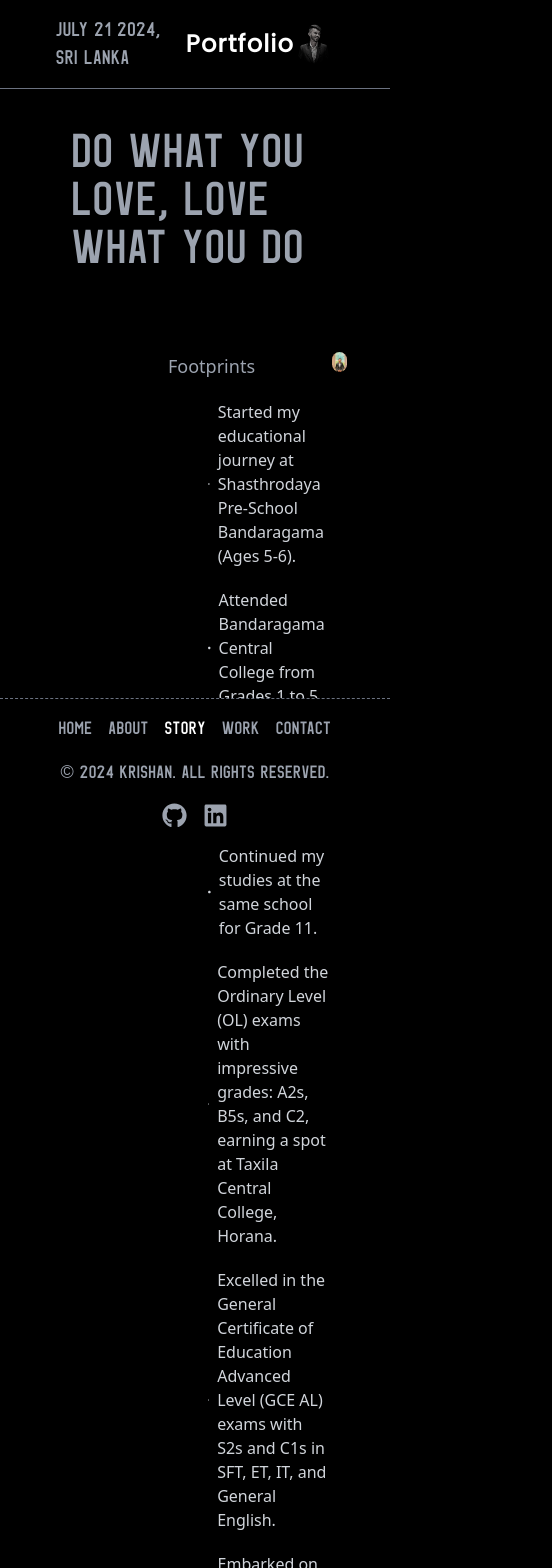
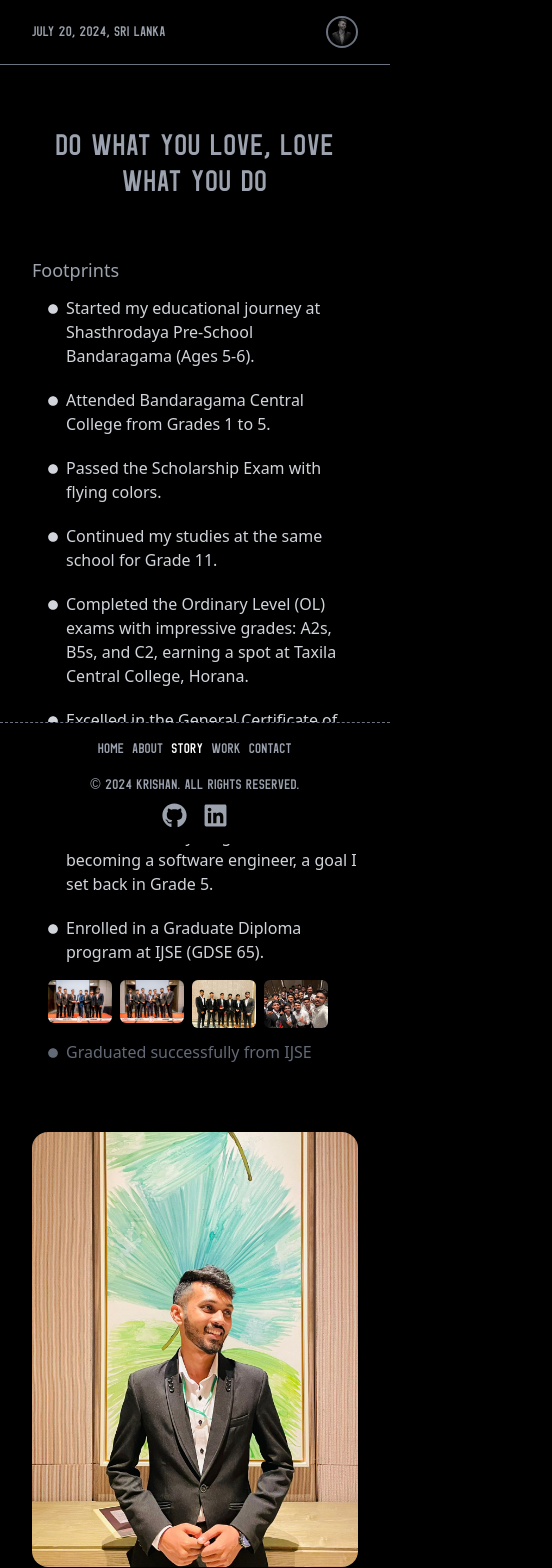
Before and after one commit to KrishanMihiranga/portfolio, a React (Vite) app: page /story in a window 390 px wide. Shown: the top 1568 px of the page, 552 px wide, since content can reach past the window. Built offline with nearby package versions, Linux system fonts and the light colour scheme.

Commit message:
feat: make responsive

```diff
--- a/src/components/screenComponents/Footer.tsx
+++ b/src/components/screenComponents/Footer.tsx
@@ -7,28 +7,27 @@ const Footer = () => {
     const currentPath = location.pathname;
 
     return (
-        <footer className="fixed bottom-0 w-full p-4 bg-black border-t border-gray-500 border-dashed">
-            <div className="flex flex-col items-center justify-between mx-10 md:flex-row">
-                <div className="flex mb-4 space-x-4 md:mb-0">
-                    <Link to="/" className={classNames('text-lg text-regular hover:text-white', {
+        <footer className="fixed bottom-0 w-full p-4 mt-10 bg-black border-t border-gray-500 border-dashed">
+            <div className="flex flex-col items-center justify-between mx-4 space-y-4 md:flex-row md:space-y-0">
+                <div className="flex flex-row items-center justify-center space-x-2 md:flex-row md:space-y-0 md:space-x-4">
+                    <Link to="/" className={classNames('text-sm md:text-lg text-regular hover:text-white', {
                         'text-white': currentPath === '/',
                     })}>HOME</Link>
-                    <Link to="/about" className={classNames('text-lg text-regular hover:text-white', {
+                    <Link to="/about" className={classNames('text-sm md:text-lg text-regular hover:text-white', {
                         'text-white': currentPath === '/about',
                     })}>ABOUT</Link>
-                    <Link to="/story" className={classNames('text-lg text-regular hover:text-white', {
+                    <Link to="/story" className={classNames('text-sm md:text-lg text-regular hover:text-white', {
                         'text-white': currentPath === '/story',
                     })}>STORY</Link>
-                    <Link to="/work" className={classNames('text-lg text-regular hover:text-white', {
+                    <Link to="/work" className={classNames('text-sm md:text-lg text-regular hover:text-white', {
                         'text-white': currentPath === '/work',
                     })}>WORK</Link>
-                    <Link to="/contact" className={classNames('text-lg text-regular hover:text-white', {
+                    <Link to="/contact" className={classNames('text-sm md:text-lg text-regular hover:text-white', {
                         'text-white': currentPath === '/contact',
                     })}>CONTACT</Link>
-
                 </div>
-                <div className="flex flex-col items-center space-y-4 md:flex-row md:space-y-0 md:space-x-4">
-                    <div className="text-lg text-center md:text-left text-regular">&copy; 2024 KRISHAN. All rights reserved.</div>
+                <div className="flex flex-col items-center space-y-2 md:flex-row md:space-y-0 md:space-x-4">
+                    <div className="text-sm text-center md:text-lg text-regular">&copy; 2024 KRISHAN. All rights reserved.</div>
                     <div className="flex space-x-4">
                         <a href="https://github.com/KrishanMihiranga" target="_blank" rel="noopener noreferrer" className="text-gray-400 hover:text-white">
                             <FaGithub size={25} />
--- a/src/components/screenComponents/NavBar.tsx
+++ b/src/components/screenComponents/NavBar.tsx
@@ -1,15 +1,25 @@
+import { useEffect, useState } from 'react';
 import profileImage from '../../assets/images/profilemain.png';
 
-function NavBar() {
+const NavBar: React.FC = () => {
+    const [currentDate, setCurrentDate] = useState<string>('');
+
+    useEffect(() => {
+        const date = new Date();
+        const options: Intl.DateTimeFormatOptions = { year: 'numeric', month: 'long', day: 'numeric' };
+        const formattedDate = date.toLocaleDateString('en-US', options);
+        setCurrentDate(formattedDate.toUpperCase());
+    }, []);
+
     return (
-        <nav className="fixed top-0 z-10 w-full p-4 bg-black border-b border-b-gray-500">
-            <div className="flex items-center justify-between mx-10 ">
-                <div className="text-regular">JULY 21 2024, SRI LANKA</div>
-                <div className="text-2xl font-bold tracking-wider text-white font-Poppins">Portfolio</div>
-                <img src={profileImage} alt="Proifle" className="w-10 h-10 rounded-full"/>
+        <nav className="fixed top-0 z-10 w-full p-4 bg-black border-b shadow-lg border-b-gray-500">
+            <div className="flex items-center justify-between mx-4 md:mx-10">
+                <div className="text-sm text-regular md:text-lg">{currentDate}, SRI LANKA</div>
+                <div className="hidden text-xl font-bold tracking-wider text-white md:text-2xl md:block font-Poppins">Portfolio</div>
+                <img src={profileImage} alt="Profile" className="w-8 h-8 border-2 border-gray-500 rounded-full md:w-10 md:h-10" />
             </div>
         </nav>
-    )
+    );
 }
 
-export default NavBar
+export default NavBar;
--- a/src/components/screens/Story.tsx
+++ b/src/components/screens/Story.tsx
@@ -47,11 +47,11 @@ const Story: React.FC = () => {
 
         let ctx = gsap.context(() => {
             const t1 = gsap.timeline();
-            t1.from(["#storyt1", "#storyt2", "#imgstory","#storyfpt","#storyfpd"], {
+            t1.from(["#storyt1", "#storyt2", "#imgstory", "#storyfpt", "#storyfpd"], {
                 opacity: 0,
                 y: "+=30",
                 stagger: 0.1,
-            }).from(["#img1", "#img2", "#img3","#img4"], {
+            }).from(["#img1", "#img2", "#img3", "#img4"], {
                 opacity: 0,
                 y: "+=30",
                 stagger: 0.1,
@@ -73,41 +73,65 @@ const Story: React.FC = () => {
 
     return (
         <div className="flex flex-col w-full px-4 mt-32" ref={comp}>
-            <div className="flex flex-col items-center justify-center h-full px-4 mx-10">
-
-                <div className="text-5xl text-regular" id='storyt2'>Do what you love, love what you do</div>
+            <div className="flex flex-col items-center justify-center h-full px-4 mx-auto md:mx-10">
+                <div className="text-3xl text-center md:text-5xl text-regular" id='storyt2'>Do what you love, love what you do</div>
             </div>
-            <div className="flex flex-row items-start justify-around h-full p-10 mx-10 mt-10 text-white px-28">
-                <div>
+            <div className="flex flex-col items-start justify-around h-full p-4 mx-auto mt-10 text-white md:flex-row md:p-10 md:mx-10">
+                <div className='w-full md:w-[60%]'>
                     <div className='text-lg text-gray-400 font-[500]' id='storyfpt'>Footprints</div>
-                    <div className='pl-10' id='storyfpd'>
+                    <div className='pl-4 md:pl-10' id='storyfpd'>
                         <ul className='text-gray-300 '>
-                            <li className='flex flex-row items-center gap-2 my-5'><FaCircle size={10} /> Started my educational journey at Shasthrodaya Pre-School Bandaragama (Ages 5-6).</li>
-                            <li className='flex flex-row items-center gap-2 my-5'><FaCircle size={10} /> Attended Bandaragama Central College from Grades 1 to 5.</li>
-                            <li className='flex flex-row items-center gap-2 my-5'><FaCircle size={10} />Passed the Scholarship Exam with flying colors.</li>
-                            <li className='flex flex-row items-center gap-2 my-5'><FaCircle size={10} />Continued my studies at the same school for Grade 11.</li>
-                            <li className='flex flex-row items-center gap-2 my-5'><FaCircle size={10} />Completed the Ordinary Level (OL) exams with impressive grades: A2s, B5s, and C2, earning a spot at Taxila Central College, Horana.</li>
-                            <li className='flex flex-row items-center gap-2 my-5'><FaCircle size={10} />Excelled in the General Certificate of Education Advanced Level (GCE AL) exams with S2s and C1s in SFT, ET, IT, and General English.</li>
-                            <li className='flex flex-row items-center gap-2 my-5'><FaCircle size={10} />Embarked on my long-held dream of becoming a software engineer, a goal I set back in Grade 5.</li>
-                            <li className='flex flex-row items-center gap-2 mt-5 '><FaCircle size={10} />Enrolled in a Graduate Diploma program at IJSE (GDSE 65).</li>
-                            <li className='flex flex-row items-center gap-2 mt-2'>
-                                <img src={awardceo} alt="circleedge" className='w-20 rounded-md cursor-pointer' onClick={() => handleImageClick(awardceo)} id='img1'/>
-                                <img src={awardsv} alt="circleedge" className='w-20 rounded-md cursor-pointer' onClick={() => handleImageClick(awardsv)} id='img2'/>
-                                <img src={group} alt="circleedge" className='w-20 rounded-md cursor-pointer' onClick={() => handleImageClick(group)} id='img3'/>
-                                <img src={batch} alt="circleedge" className='w-20 rounded-md cursor-pointer' onClick={() => handleImageClick(batch)} id='img4'/>
+                            <li className='flex flex-row items-start gap-2 my-5'>
+                                <FaCircle size={10} className="flex-shrink-0" />
+                                <span className='relative -top-2'>Started my educational journey at Shasthrodaya Pre-School Bandaragama (Ages 5-6).</span>
                             </li>
-                            <li className='flex flex-row items-center gap-2 my-5 text-gray-500 blinking-text'>
-                                <FaCircle size={10} /> Graduated successfully from IJSE
+                            <li className='flex flex-row items-start gap-2 my-5'>
+                                <FaCircle size={10} className="flex-shrink-0" />
+                                <span className='relative -top-2'>Attended Bandaragama Central College from Grades 1 to 5.</span>
+                            </li>
+                            <li className='flex flex-row items-start gap-2 my-5'>
+                                <FaCircle size={10} className="flex-shrink-0" />
+                                <span className='relative -top-2'>Passed the Scholarship Exam with flying colors.</span>
+                            </li>
+                            <li className='flex flex-row items-start gap-2 my-5'>
+                                <FaCircle size={10} className="flex-shrink-0" />
+                                <span className='relative -top-2'>Continued my studies at the same school for Grade 11.</span>
+                            </li>
+                            <li className='flex flex-row items-start gap-2 my-5'>
+                                <FaCircle size={10} className="flex-shrink-0" />
+                                <span className='relative -top-2'>Completed the Ordinary Level (OL) exams with impressive grades: A2s, B5s, and C2, earning a spot at Taxila Central College, Horana.</span>
+                            </li>
+                            <li className='flex flex-row items-start gap-2 my-5'>
+                                <FaCircle size={10} className="flex-shrink-0" />
+                                <span className='relative -top-2'>Excelled in the General Certificate of Education Advanced Level (GCE AL) exams with S2s and C1s in SFT, ET, IT, and General English.</span>
+                            </li>
+                            <li className='flex flex-row items-start gap-2 my-5'>
+                                <FaCircle size={10} className="flex-shrink-0" />
+                                <span className='relative -top-2'>Embarked on my long-held dream of becoming a software engineer, a goal I set back in Grade 5.</span>
+                            </li>
+                            <li className='flex flex-row items-start gap-2 mt-5 '>
+                                <FaCircle size={10} className="flex-shrink-0" />
+                                <span className='relative -top-2'>Enrolled in a Graduate Diploma program at IJSE (GDSE 65).</span>
+                            </li>
+                            <li className='flex flex-row items-start gap-2 mt-2'>
+                                <img src={awardceo} alt="circleedge" className='w-16 rounded-md cursor-pointer md:w-20' onClick={() => handleImageClick(awardceo)} id='img1' />
+                                <img src={awardsv} alt="circleedge" className='w-16 rounded-md cursor-pointer md:w-20' onClick={() => handleImageClick(awardsv)} id='img2' />
+                                <img src={group} alt="circleedge" className='w-16 rounded-md cursor-pointer md:w-20' onClick={() => handleImageClick(group)} id='img3' />
+                                <img src={batch} alt="circleedge" className='w-16 rounded-md cursor-pointer md:w-20' onClick={() => handleImageClick(batch)} id='img4' />
+                            </li>
+                            <li className='flex flex-row items-start gap-2 my-5 text-gray-500 blinking-text'>
+                                <FaCircle size={10} className="flex-shrink-0" />
+                                <span className='relative -top-2'>Graduated successfully from IJSE</span>
                             </li>
                         </ul>
                         {popupImage && <Popup imageSrc={popupImage} onClose={handleClosePopup} />}
                     </div>
                 </div>
-                <img src={storyImg} alt="image" className='w-[28%] rounded-2xl' id='imgstory'/>
+                <img src={storyImg} alt="image" className='w-full md:w-[28%] rounded-2xl mt-10 md:mt-0' id='imgstory' />
             </div>
-            <div className='flex flex-col items-center justify-center mt-28'>
-                <div className='text-5xl text-regular' ref={titleRef}> Don’t Just Take My Word for It !</div>
-                <div className='text-3xl text-regular' ref={subtitleRef}> Hear What Others Have to Say About Working with Me</div>
+            <div className='flex flex-col items-center justify-center text-center mt-28'>
+                <div className='text-2xl md:text-5xl text-regular' ref={titleRef}> Don’t Just Take My Word for It !</div>
+                <div className='text-base md:text-3xl text-regular' ref={subtitleRef}> Hear What Others Have to Say About Working with Me</div>
             </div>
             <div className='flex flex-row justify-center gap-10 my-20'>
                 <Testimonial />
```
Also changed, not shown: src/components/screenComponents/ProjectCard.tsx (+9 -8 lines), src/components/screens/About.tsx (+10 -10 lines), src/components/screens/Contact.tsx (+27 -19 lines), src/components/screens/Home.tsx (+16 -20 lines).
